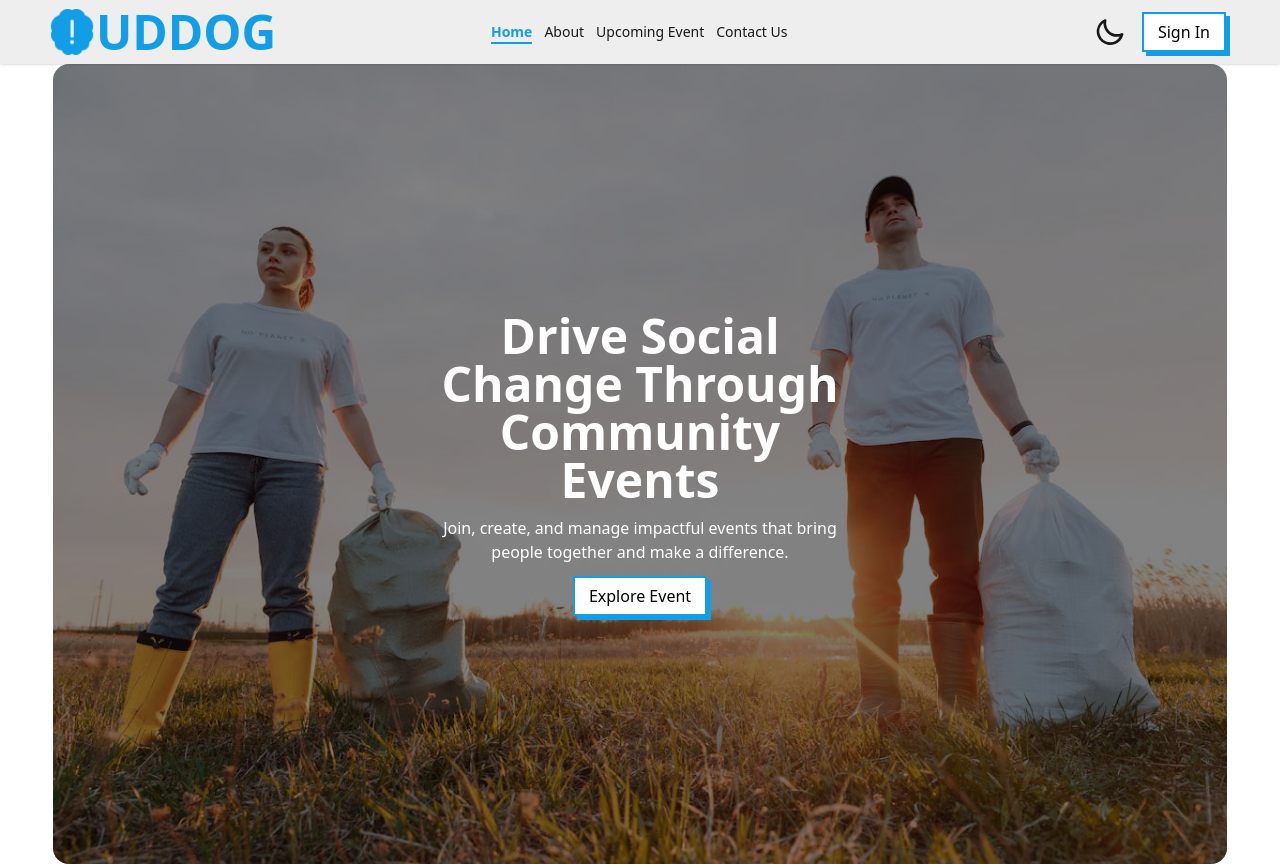
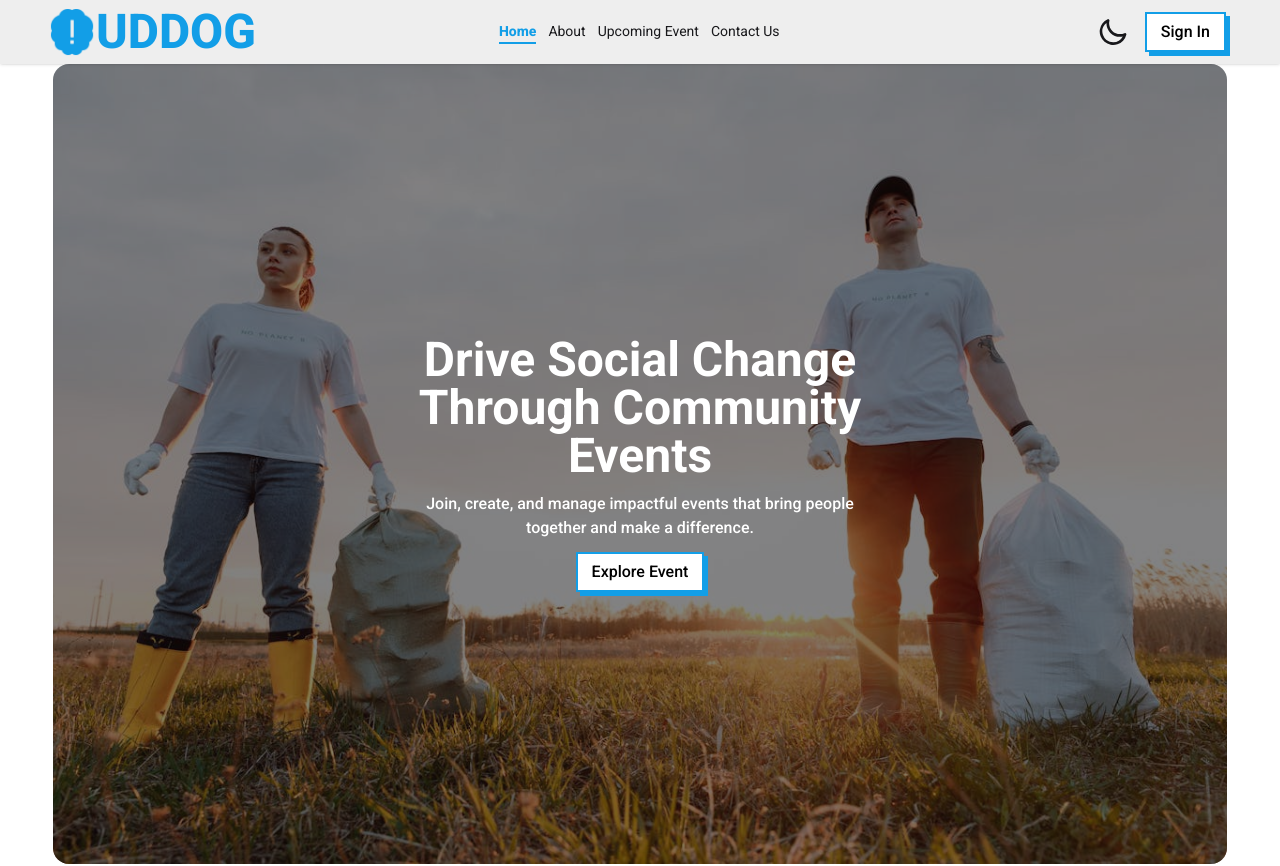
Before and after one commit to ihsanuddin637/uddog-client, a React (Vite) app: page / in a window 1280 px wide. Shown: the top 866 px of the page. Built offline with nearby package versions, Linux system fonts and the light colour scheme; no server answers.

Commit message:
added fonts

```diff
--- a/src/index.css
+++ b/src/index.css
@@ -1,2 +1,7 @@
+@import url("https://fonts.googleapis.com/css2?family=Roboto:ital,wght@0,100..900;1,100..900&display=swap");
 @import "tailwindcss";
 @plugin "daisyui";
+
+.font-roboto {
+  font-family: "Roboto", sans-serif;
+}
--- a/src/main.jsx
+++ b/src/main.jsx
@@ -4,14 +4,13 @@
 import { RouterProvider } from "react-router";
 import { router } from "./Routes/Routes.jsx";
 import AuthProvider from "./Provider/AuthProvider.jsx";
-// import ThemeProvider from "./Provider/ThemeProvider.jsx";
 
 createRoot(document.getElementById("root")).render(
   <StrictMode>
-    {/* <ThemeProvider> */}
+    <div className="font-roboto">
       <AuthProvider>
         <RouterProvider router={router} />
       </AuthProvider>
-    {/* </ThemeProvider> */}
+    </div>
   </StrictMode>
 );
```
